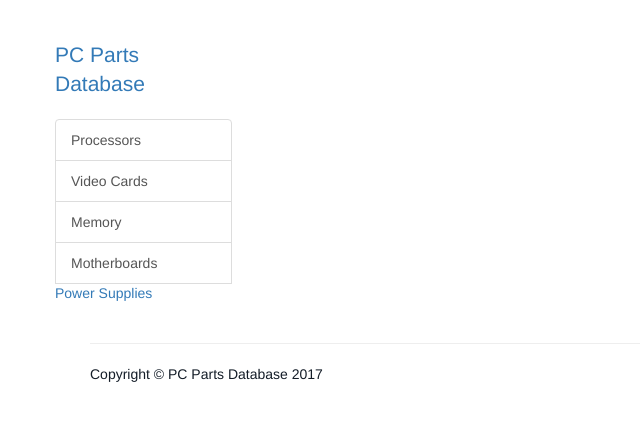
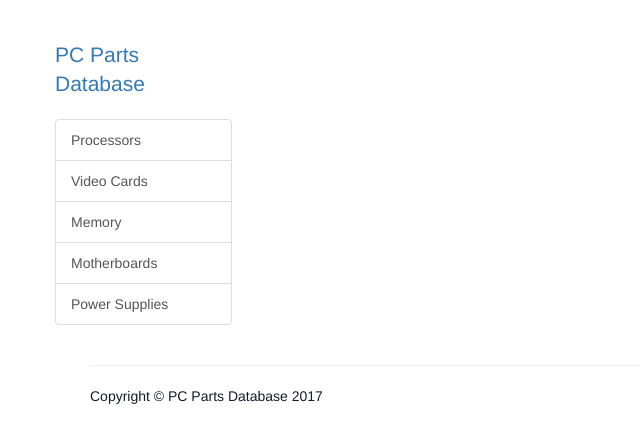
Before and after one commit to geraldjglasgow/PC-Parts-Database, a PHP site: page / in a window 1280 px wide. Shown: the top 443 px of the page, without its empty margins (0-640 px from the left). Run offline with PHP 8.4, Linux system fonts and the light colour scheme; some libraries are stand-ins or nearby versions.

Commit message:
- fixed links

```diff
--- a/project/index.php
+++ b/project/index.php
@@ -37,7 +37,7 @@
           <a href="./parts/gpu/gpu.php" class="list-group-item">Video Cards</a>
           <a href="./parts/ram/ram.php" class="list-group-item">Memory</a>
           <a href="./parts/mobo/mobo.php" class="list-group-item">Motherboards</a>
-          <a href="./parts/psu/psu.php class="list-group-item">Power Supplies</a>
+          <a href="./parts/psu/psu.php" class="list-group-item">Power Supplies</a>
         </div>
       </div>
       <!-- end sidebar -->
```
